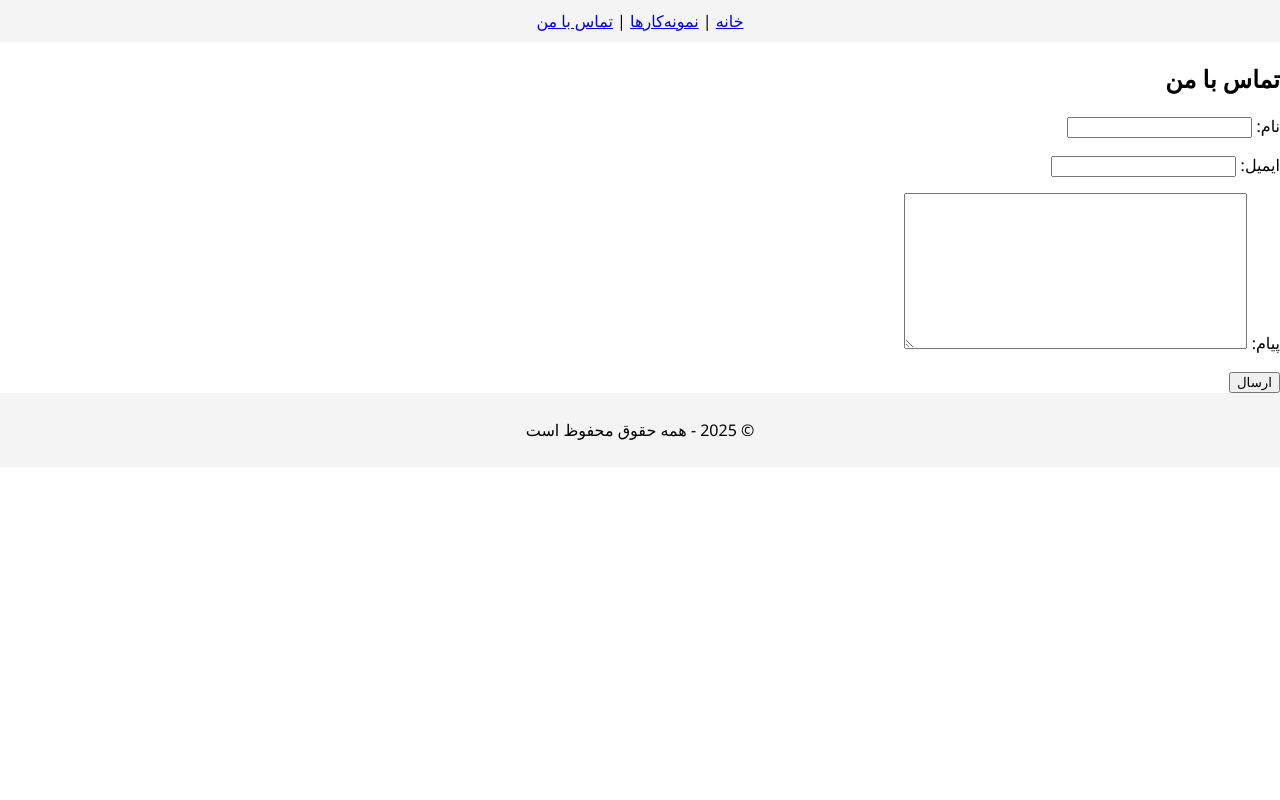
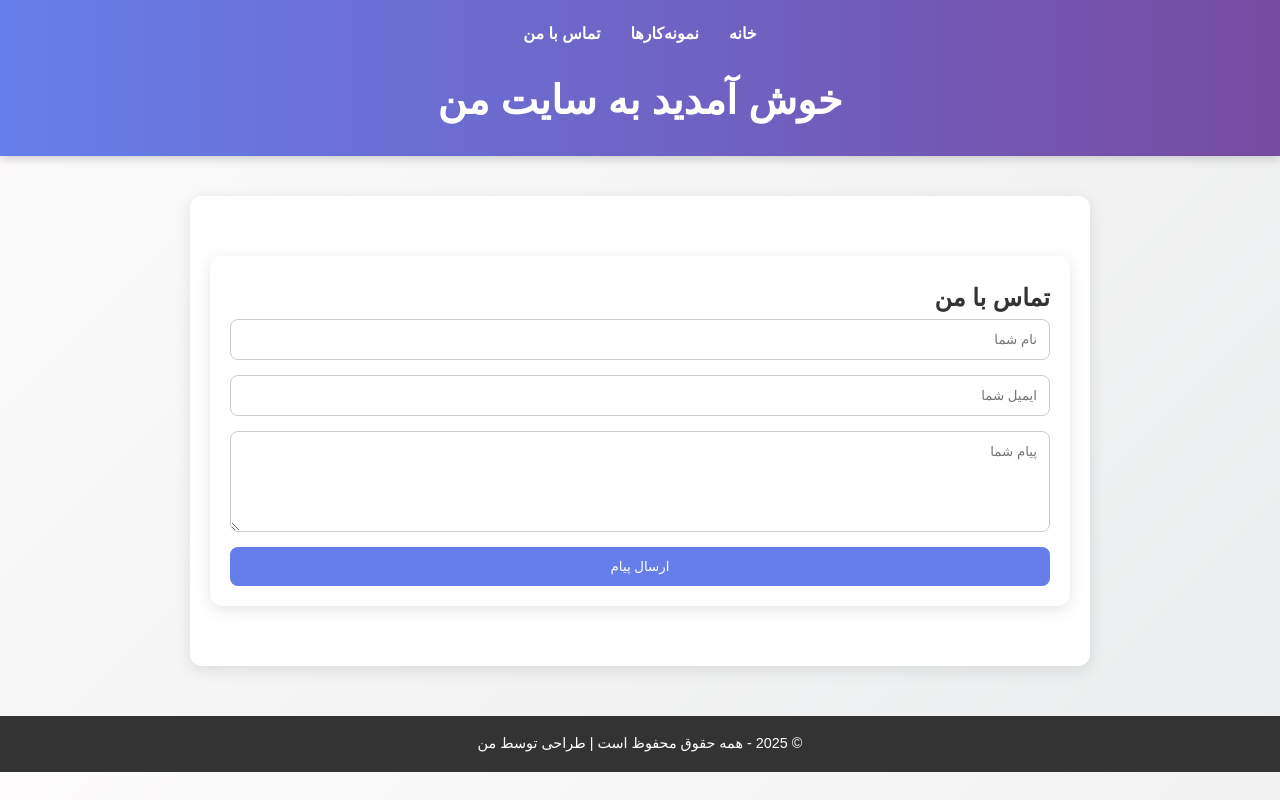
Before and after one commit to Fiesdazraf/safecode, a Django app: page /contact/ in a window 1280 px wide. Run offline with Django 5.2, Linux system fonts and the light colour scheme; some web fonts are replaced.

Commit message:
adding and editing the style of the page

```diff
--- a/main/static/main/style.css
+++ b/main/static/main/style.css
@@ -1,12 +1,148 @@
-body {
-    font-family: "Segoe UI", sans-serif;
+/* Import Vazir Font */
+@import url('https://cdn.fontcdn.ir/Font/Persian/Vazir/Vazir.css');
+
+* {
     margin: 0;
     padding: 0;
-    direction: rtl;
+    box-sizing: border-box;
 }
 
-header, footer {
-    background-color: #f4f4f4;
-    padding: 10px;
+body {
+    font-family: 'Vazir', sans-serif;
+    background: linear-gradient(135deg, #fdfbfb, #ebedee);
+    color: #333;
+    line-height: 1.8;
+    transition: all 0.3s ease;
+    direction: rtl;
+    text-align: right;
+}
+
+/* Header */
+.site-header {
+    background: linear-gradient(90deg, #667eea, #764ba2);
+    color: white;
+    padding: 20px 0;
     text-align: center;
+    box-shadow: 0 2px 10px rgba(0,0,0,0.2);
+    animation: fadeDown 1s ease forwards;
 }
+
+.navbar .container {
+    display: flex;
+    justify-content: center;
+    gap: 30px;
+}
+
+.nav-link {
+    color: white;
+    text-decoration: none;
+    font-weight: bold;
+    transition: color 0.3s ease;
+}
+
+.nav-link:hover {
+    color: #ffd369;
+}
+
+.site-title {
+    margin-top: 15px;
+    font-size: 2.5rem;
+    animation: popUp 0.8s ease forwards;
+}
+
+/* Main Content */
+.content-area {
+    max-width: 900px;
+    margin: 40px auto;
+    padding: 20px;
+    background: white;
+    border-radius: 12px;
+    box-shadow: 0 4px 15px rgba(0,0,0,0.1);
+    animation: fadeUp 0.8s ease forwards;
+}
+
+/* Contact Form */
+.contact-form {
+    display: flex;
+    flex-direction: column;
+    gap: 15px;
+}
+
+.contact-form input,
+.contact-form textarea {
+    padding: 12px;
+    border: 1px solid #ccc;
+    border-radius: 8px;
+    transition: border 0.3s ease;
+    font-family: 'Vazir', sans-serif;
+}
+
+.contact-form input:focus,
+.contact-form textarea:focus {
+    border-color: #764ba2;
+    outline: none;
+}
+
+.contact-form button {
+    background: #667eea;
+    color: white;
+    border: none;
+    padding: 12px;
+    border-radius: 8px;
+    cursor: pointer;
+    transition: background 0.3s ease, transform 0.2s ease;
+}
+
+.contact-form button:hover {
+    background: #764ba2;
+    transform: translateY(-2px);
+}
+
+/* Footer */
+.site-footer {
+    background: #333;
+    color: white;
+    text-align: center;
+    padding: 15px 0;
+    margin-top: 50px;
+    font-size: 0.9rem;
+    animation: fadeIn 1s ease forwards;
+}
+
+/* Animations */
+@keyframes fadeUp {
+    from { opacity: 0; transform: translateY(30px); }
+    to { opacity: 1; transform: translateY(0); }
+}
+
+@keyframes fadeDown {
+    from { opacity: 0; transform: translateY(-30px); }
+    to { opacity: 1; transform: translateY(0); }
+}
+
+@keyframes fadeIn {
+    from { opacity: 0; }
+    to { opacity: 1; }
+}
+
+@keyframes popUp {
+    from { opacity: 0; transform: scale(0.8); }
+    to { opacity: 1; transform: scale(1); }
+}
+
+/* Responsive */
+@media (max-width: 600px) {
+    .navbar .container {
+        flex-direction: column;
+        gap: 10px;
+    }
+
+    .site-title {
+        font-size: 1.8rem;
+    }
+
+    .content-area {
+        margin: 20px;
+        padding: 15px;
+    }
+}
--- a/main/templates/main/base.html
+++ b/main/templates/main/base.html
@@ -2,21 +2,30 @@
 <html lang="fa">
 <head>
     <meta charset="UTF-8">
+    <meta name="viewport" content="width=device-width, initial-scale=1.0">
+    <link href="https://cdn.fontcdn.ir/Font/Persian/Vazir/Vazir.css" rel="stylesheet">
     <title>{% block title %}سایت من{% endblock %}</title>
     {% load static %}
     <link rel="stylesheet" href="{% static 'main/style.css' %}">
 </head>
 <body>
-    <header>
-        <nav>
-            <a href="{% url 'home' %}">خانه</a> |
-            <a href="{% url 'portfolio' %}">نمونه‌کارها</a> |
-            <a href="{% url 'contact' %}">تماس با من</a>
+    <header class="site-header">
+        <nav class="navbar">
+            <div class="container">
+                <a href="{% url 'home' %}" class="nav-link">خانه</a>
+                <a href="{% url 'portfolio' %}" class="nav-link">نمونه‌کارها</a>
+                <a href="{% url 'contact' %}" class="nav-link">تماس با من</a>
+            </div>
         </nav>
+        <h1 class="site-title">خوش آمدید به سایت من</h1>
     </header>
-    {% block content %}{% endblock %}
-    <footer>
-        <p>© 2025 - همه حقوق محفوظ است</p>
+
+    <main class="content-area">
+        {% block content %}{% endblock %}
+    </main>
+
+    <footer class="site-footer">
+        <p>© 2025 - همه حقوق محفوظ است | طراحی توسط من</p>
     </footer>
 </body>
 </html>
--- a/main/templates/main/contact.html
+++ b/main/templates/main/contact.html
@@ -1,14 +1,15 @@
 {% extends 'main/base.html' %}
+{% block title %}تماس با من{% endblock %}
+
 {% block content %}
-
+<div class="content-area">
     <h2>تماس با من</h2>
-
-    <form method="post">
-
+    <form class="contact-form" method="post">
         {% csrf_token %}
-        {{ form.as_p }}
-        <button type="submit">ارسال</button>
-
+        <input type="text" name="name" placeholder="نام شما" required>
+        <input type="email" name="email" placeholder="ایمیل شما" required>
+        <textarea name="message" rows="5" placeholder="پیام شما" required></textarea>
+        <button type="submit">ارسال پیام</button>
     </form>
-
+</div>
 {% endblock %}
```
